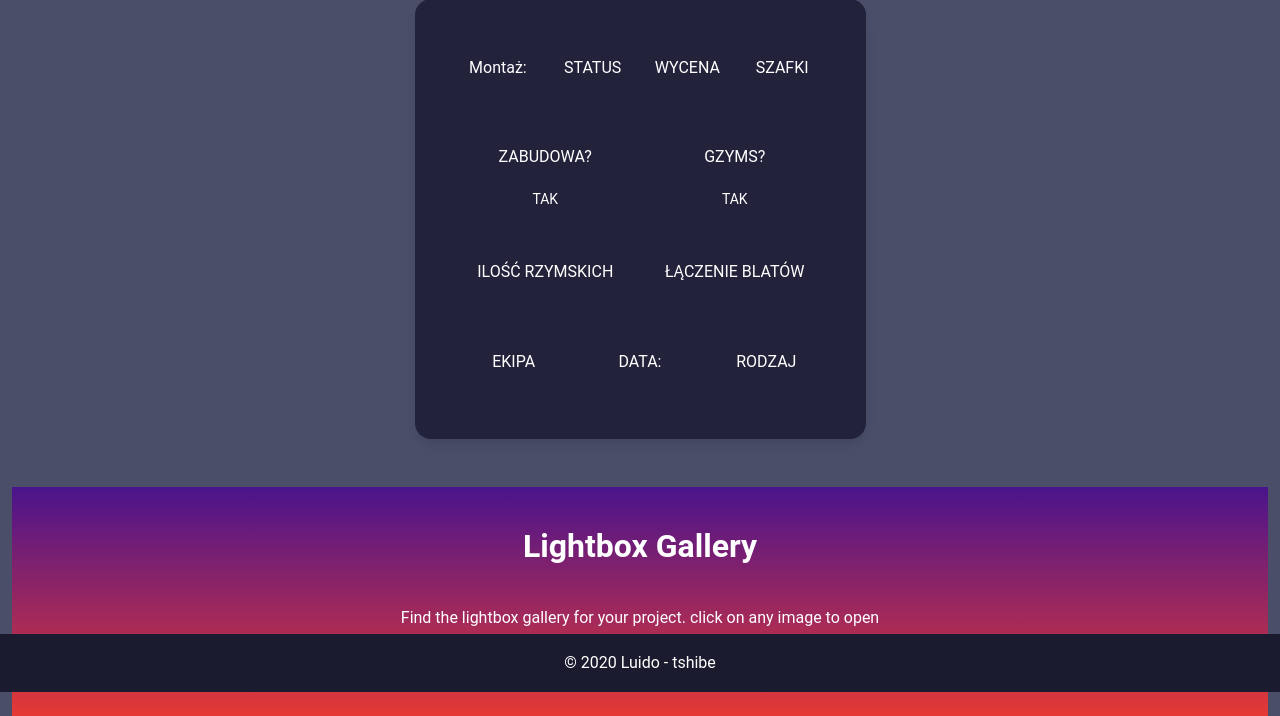
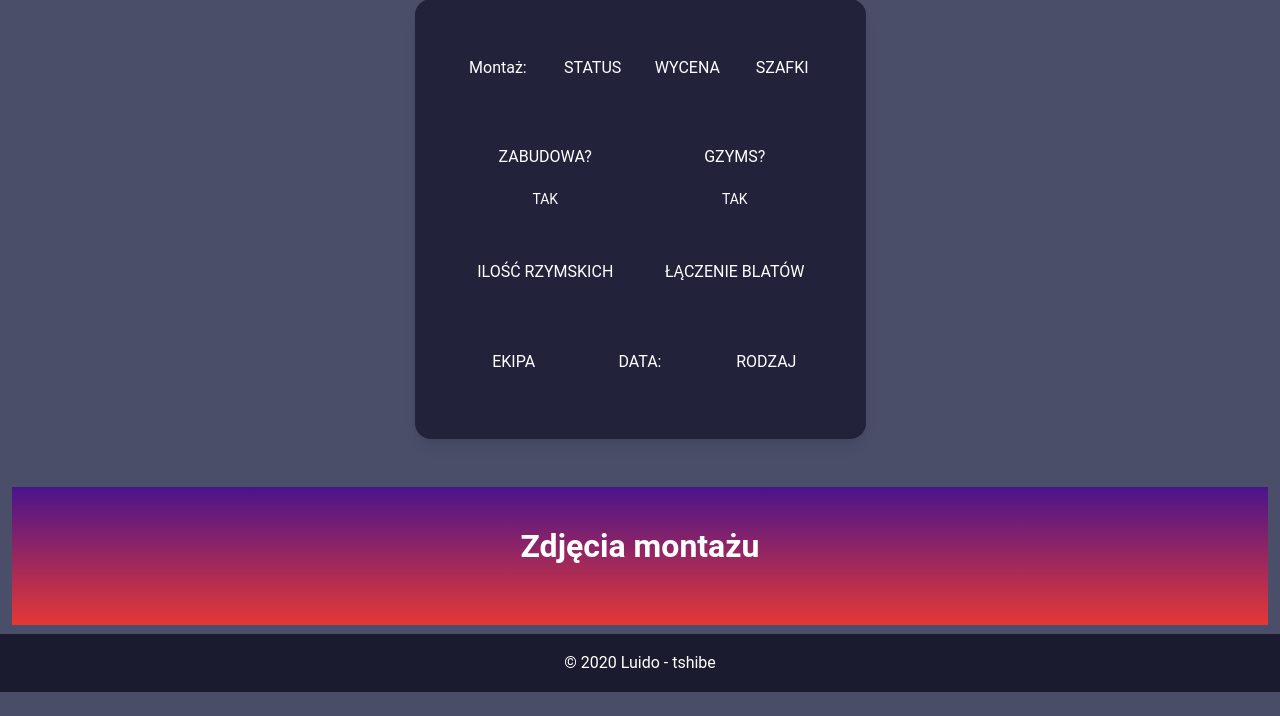
Before and after one commit to Tshibek/luidoapp, a Django app: page /montage/1 in a window 1280 px wide. Shown: the part 108-824 px from the top of the page. After the commit the page ends 800 px from the top, so only its background shows below. Run offline with Django 3.2, Linux system fonts and the light colour scheme; the visitor is signed in with stand-in values (Sample User, id 1); data that the repository does not hold is empty; some libraries are stand-ins or nearby versions.

Commit message:
new lightbox

```diff
--- a/static/css/style.css
+++ b/static/css/style.css
@@ -105,42 +105,42 @@ a#add_team.btn-dark, button#add_team {
     background-image: linear-gradient(#4A148C, #E53935);
     background-repeat: no-repeat;
     color: #000;
-    overflow-x: hidden
+    overflow-x: hidden;
 }
 
 .lightbox-gallery p {
-    color: #fff
+    color: #fff;
 }
 
 .lightbox-gallery h2 {
     font-weight: bold;
     margin-bottom: 40px;
     padding-top: 40px;
-    color: #fff
+    color: #fff;
 }
 
 @media (max-width:767px) {
     .lightbox-gallery h2 {
         margin-bottom: 25px;
         padding-top: 25px;
-        font-size: 24px
+        font-size: 24px;
     }
 }
 
 .lightbox-gallery .intro {
     font-size: 16px;
     max-width: 500px;
-    margin: 0 auto 40px
+    margin: 0 auto 40px;
 }
 
 .lightbox-gallery .intro p {
-    margin-bottom: 0
+    margin-bottom: 0;
 }
 
 .lightbox-gallery .photos {
-    padding-bottom: 20px
+    padding-bottom: 20px!important;
 }
 
 .lightbox-gallery .item {
-    padding-bottom: 30px
+    padding-bottom: 30px!important;
 }
--- a/templates/assets/lightbox.html
+++ b/templates/assets/lightbox.html
@@ -3,8 +3,7 @@
 <div class="lightbox-gallery">
     <div class="container">
         <div class="intro">
-            <h2 class="text-center">Lightbox Gallery</h2>
-            <p class="text-center">Find the lightbox gallery for your project. click on any image to open gallary</p>
+            <h2 class="text-center">Zdjęcia montażu</h2>
         </div>
         <div class="row photos">
             {% for image in montage.get_images %}
```
